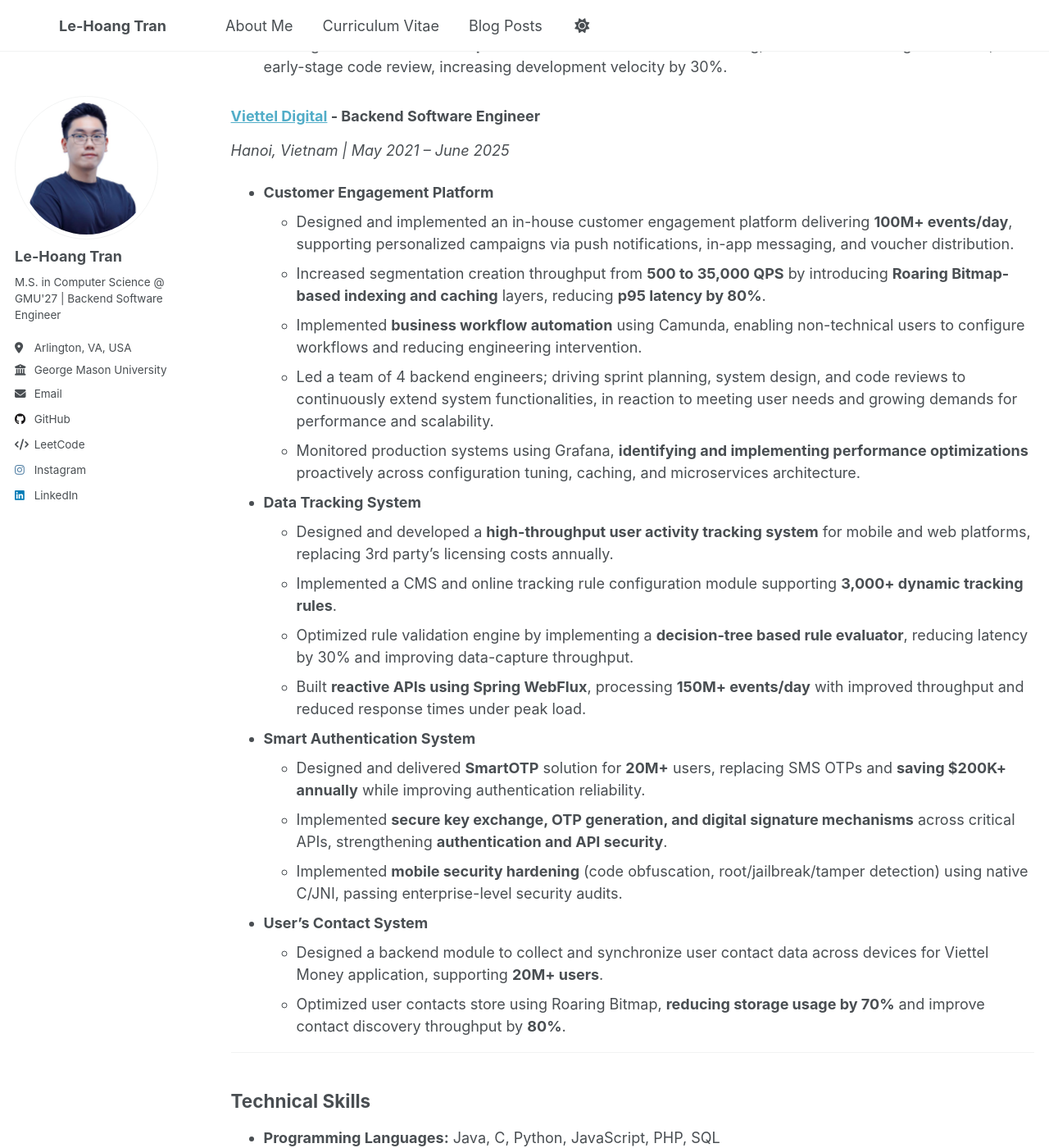
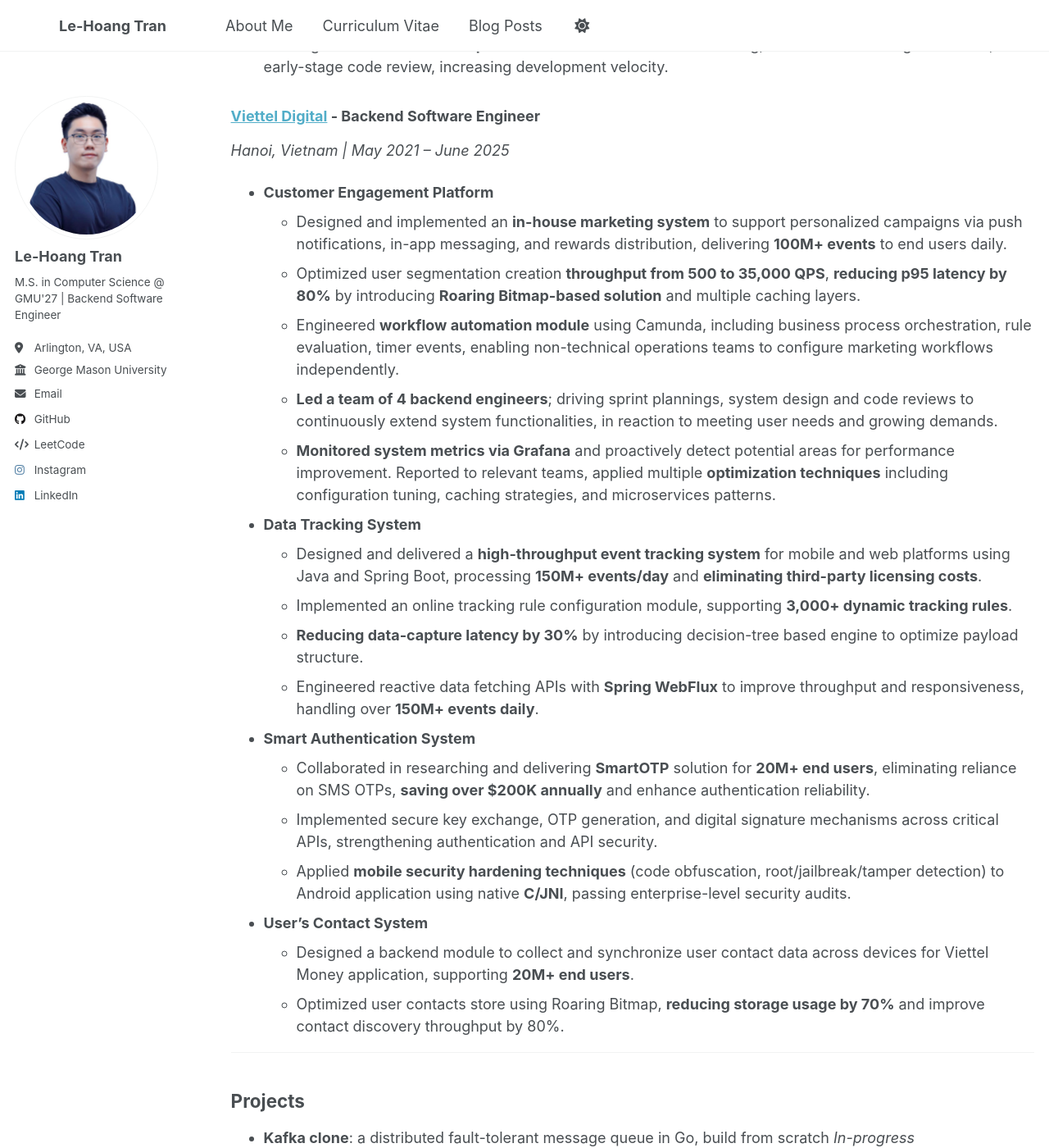
Before and after one commit to lehoangtran289/lehoangtran289.github.io, a Jekyll site: the page built from _pages/cv.md, in a window 1280 px wide and 1400 px high, scrolled down 852 px. Shown: the whole window at 82% size. Built offline with Jekyll 4.4.1, drawn with Linux system fonts in a browser that asks for light colours; a script that is not in the unit is left out; some of the changed text lies outside the part shown.

Commit message:
fix (_pages): Update CV details for clarity and consistency; add new publications section

```diff
--- a/_pages/cv.md
+++ b/_pages/cv.md
@@ -40,49 +40,49 @@ redirect_from:
 *Hanoi, Vietnam \| July 2025 – August 2025*
 
 - Researched a **fault-tolerant online data migration** solution for 10TB+ data from MySQL + Cassandra to a unified MySQL architecture using dual-write and backfill strategy.
-- Leveraged **AI-assisted development tools** for source code onboarding, automated unit/integration tests, and early-stage code review, increasing development velocity by 30%.
+- Leveraged **AI-assisted development tools** for source code onboarding, automated unit/integration tests, and early-stage code review, increasing development velocity.
 
 ### **[Viettel Digital](https://viettel.com.vn/en/) - Backend Software Engineer**
 
 *Hanoi, Vietnam \| May 2021 – June 2025*
 
 - **Customer Engagement Platform**
-  - Designed and implemented an in-house customer engagement platform delivering **100M+ events/day**, supporting personalized campaigns via push notifications, in-app messaging, and voucher distribution.
-  - Increased segmentation creation throughput from **500 to 35,000 QPS** by introducing **Roaring Bitmap-based indexing and caching** layers, reducing **p95 latency by 80%**.
-  - Implemented **business workflow automation** using Camunda, enabling non-technical users to configure workflows and reducing engineering intervention.
-  - Led a team of 4 backend engineers; driving sprint planning, system design, and code reviews to continuously extend system functionalities, in reaction to meeting user needs and growing demands for performance and scalability.
-  - Monitored production systems using Grafana, **identifying and implementing performance optimizations** proactively across configuration tuning, caching, and microservices architecture.
+  - Designed and implemented an **in-house marketing system** to support personalized campaigns via push notifications, in-app messaging, and rewards distribution, delivering **100M+ events** to end users daily.
+  - Optimized user segmentation creation **throughput from 500 to 35,000 QPS**, **reducing p95 latency by 80%** by introducing **Roaring Bitmap-based solution** and multiple caching layers.
+  - Engineered **workflow automation module** using Camunda, including business process orchestration, rule evaluation, timer events, enabling non-technical operations teams to configure marketing workflows independently.
+  - **Led a team of 4 backend engineers**; driving sprint plannings, system design and code reviews to continuously extend system functionalities, in reaction to meeting user needs and growing demands.
+  - **Monitored system metrics via Grafana** and proactively detect potential areas for performance improvement. Reported to relevant teams, applied multiple **optimization techniques** including configuration tuning, caching strategies, and microservices patterns.
 
 - **Data Tracking System**
-  - Designed and developed a **high-throughput user activity tracking system** for mobile and web platforms, replacing 3rd party's licensing costs annually.
-  - Implemented a CMS and online tracking rule configuration module supporting **3,000+ dynamic tracking rules**.
-  - Optimized rule validation engine by implementing a **decision-tree based rule evaluator**, reducing latency by 30% and improving data-capture throughput.
-  - Built **reactive APIs using Spring WebFlux**, processing **150M+ events/day** with improved throughput and reduced response times under peak load.
+  - Designed and delivered a **high-throughput event tracking system** for mobile and web platforms using Java and Spring Boot, processing **150M+ events/day** and **eliminating third-party licensing costs**.
+  - Implemented an online tracking rule configuration module, supporting **3,000+ dynamic tracking rules**.
+  - **Reducing data-capture latency by 30%** by introducing decision-tree based engine to optimize payload structure.
+  - Engineered reactive data fetching APIs with **Spring WebFlux** to improve throughput and responsiveness, handling over **150M+ events daily**.
 
 - **Smart Authentication System**
-  - Designed and delivered **SmartOTP** solution for **20M+** users, replacing SMS OTPs and **saving $200K+ annually** while improving authentication reliability.
-  - Implemented **secure key exchange, OTP generation, and digital signature mechanisms** across critical APIs, strengthening **authentication and API security**.
-  - Implemented **mobile security hardening** (code obfuscation, root/jailbreak/tamper detection) using native C/JNI, passing enterprise-level security audits.
+  - Collaborated in researching and delivering **SmartOTP** solution for **20M+ end users**, eliminating reliance on SMS OTPs, **saving over $200K annually** and enhance authentication reliability.
+  - Implemented secure key exchange, OTP generation, and digital signature mechanisms across critical APIs, strengthening authentication and API security.
+  - Applied **mobile security hardening techniques** (code obfuscation, root/jailbreak/tamper detection) to Android application using native **C/JNI**, passing enterprise-level security audits.
 
 - **User's Contact System**
-  - Designed a backend module to collect and synchronize user contact data across devices for Viettel Money application, supporting **20M+ users**.
-  - Optimized user contacts store using Roaring Bitmap, **reducing storage usage by 70%** and improve contact discovery throughput by **80%**.
+  - Designed a backend module to collect and synchronize user contact data across devices for Viettel Money application, supporting **20M+ end users**.
+  - Optimized user contacts store using Roaring Bitmap, **reducing storage usage by 70%** and improve contact discovery throughput by 80%.
+
+---
+
+## Projects
+
+- **Kafka clone**: a distributed fault-tolerant message queue in Go, build from scratch *In-progress*
 
 ---
 
 ## Technical Skills
 
-- **Programming Languages:** Java, C, Python, JavaScript, PHP, SQL
+- **Programming Languages:** Java, Go, C, JavaScript, Python
 - **Backend:** Spring Framework, Spring Boot, Apache Kafka, Camunda BPM, REST APIs, gRPC, Unit & Integration Testing, Microservices, Distributed Systems
 - **Databases:** MariaDB/MySQL, MongoDB, Redis/Valkey, Elasticsearch, MinIO, ClickHouse
-- **Familiar with:** AWS, Docker, Kubernetes, ELK, k6, Grafana, Keycloak,  CI/CD, SDLC, AI-assisted development
-
----
-
-## Publications
-
-- [Proposed Intelligent Decision Support System using Hedge Algebra integrated with Picture Fuzzy Relations for improvement of decision making in medical diagnoses](https://doi.org/10.1007/s40815-023-01548-4)
-  - Hoang, T.L., Pham, H.V., Hung, N.Q. et al. Proposed Intelligent Decision Support System Using Hedge Algebra Integrated with Picture Fuzzy Relations for Improvement of Decision-Making in Medical Diagnoses. Int. J. Fuzzy Syst. 25, 3260–3270 (2023). <https://doi.org/10.1007/s40815-023-01548-4>
+- **Infrastructure:** AWS, Docker, Kubernetes, CI/CD, Jenkins, SonarQube, Keycloak, ELK, k6
+- **Familiar with:** Agile SDLC, Distributed Systems, Design patterns, Cybersecurity, AI-assisted development
 
 ---
 
@@ -101,3 +101,10 @@ redirect_from:
   [Credential](https://www.credential.net/8c6a1f21-bbcc-45dc-8d0f-805187541b99)
 
 - **English Test**: TOEIC 955/990, IELTS 7.5 (Issued 2024)
+
+---
+
+## Publications
+
+- [Proposed Intelligent Decision Support System using Hedge Algebra integrated with Picture Fuzzy Relations for improvement of decision making in medical diagnoses](https://doi.org/10.1007/s40815-023-01548-4)
+  - Hoang, T.L., Pham, H.V., Hung, N.Q. et al. Proposed Intelligent Decision Support System Using Hedge Algebra Integrated with Picture Fuzzy Relations for Improvement of Decision-Making in Medical Diagnoses. Int. J. Fuzzy Syst. 25, 3260–3270 (2023). <https://doi.org/10.1007/s40815-023-01548-4>
```
Also changed, not shown: other parts of _pages/cv.md (+2 -2 lines), 2 other files.
